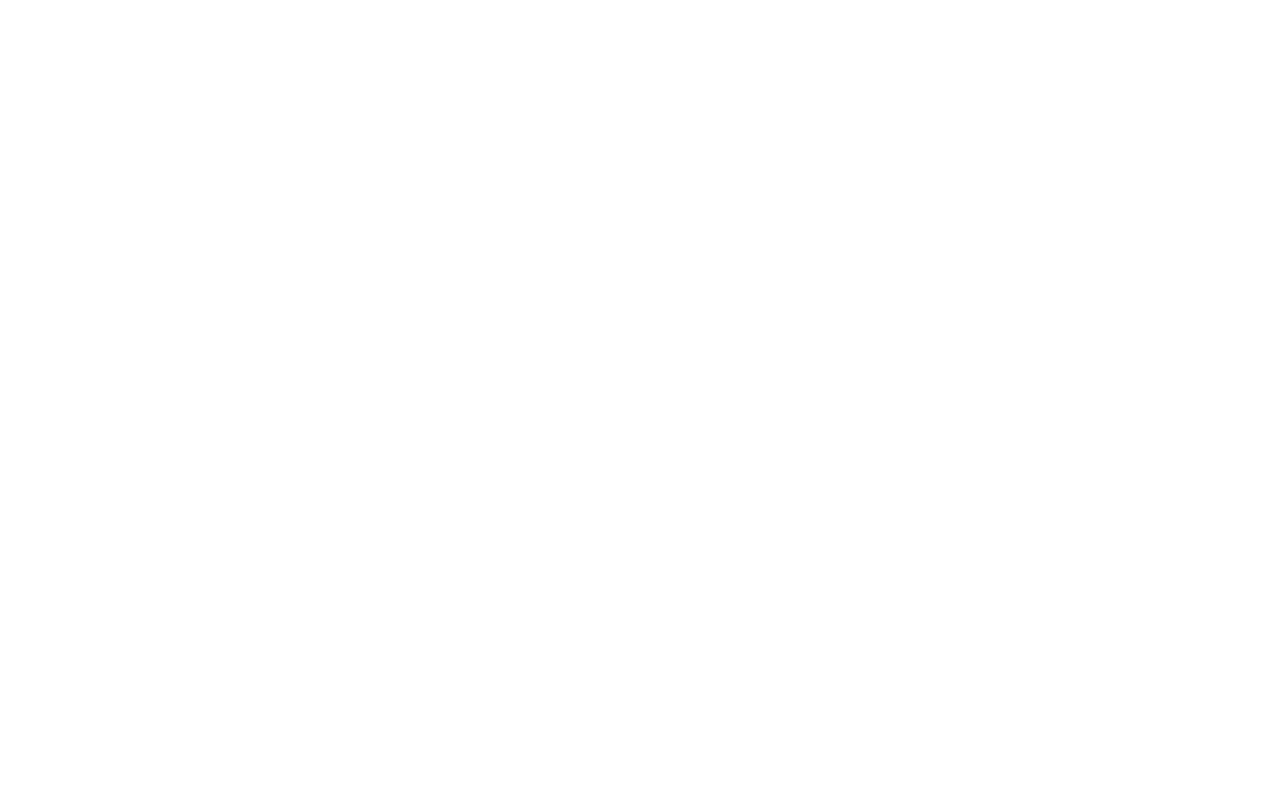
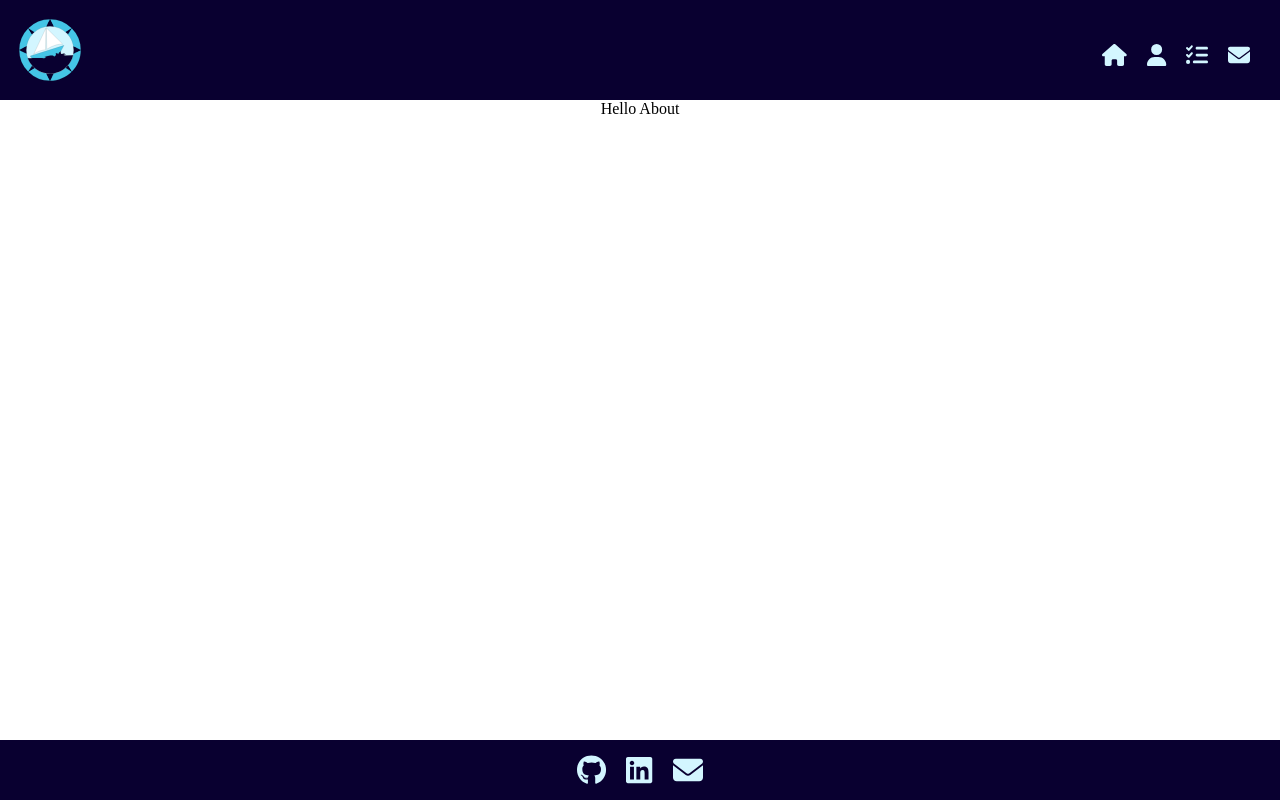
Before and after one commit to frye/react-portfolio, a React (Create React App) app: page /about in a window 1280 px wide. Before the commit this address had no page. Built offline with nearby package versions, Linux system fonts and the light colour scheme.

Commit message:
Placeholder files and routes for remaining pages.

```diff
--- a/src/App.js
+++ b/src/App.js
@@ -2,12 +2,18 @@
 import { Routes, Route } from "react-router-dom";
 import Layout from "./components/Layout";
 import Home from "./components/Home";
+import About from "./components/About";
+import Projects from "./components/Projects";
+import Contact from "./components/Contact";
 
 function App() {
   return (
     <Routes>
       <Route path="/" element={<Layout />}>
         <Route index element={<Home />} />
+        <Route path="about" element={<About />} />
+        <Route path="projects" element={<Projects />} />
+        <Route path="contact" element={<Contact />} />
       </Route>
     </Routes>
   );
--- /dev/null
+++ b/src/components/About/index.js
@@ -0,0 +1,3 @@
+const About = () => ('Hello About');
+
+export default About;
--- /dev/null
+++ b/src/components/About/index.scss
@@ -0,0 +1,3 @@
+const About = () => ('Hello About');
+
+export default About;
--- /dev/null
+++ b/src/components/Contact/index.js
@@ -0,0 +1,3 @@
+const Contact = () => ('Hello Contact');
+
+  export default Contact;
--- a/src/components/Layout/index.scss
+++ b/src/components/Layout/index.scss
@@ -0,0 +1,4 @@
+.page {
+  width: 100%;
+  height: 100%;
+}
--- /dev/null
+++ b/src/components/Projects/index.js
@@ -0,0 +1,3 @@
+const Projects = () => ('Hello Projects');
+
+  export default Projects;
```
Also changed, not shown: src/components/Contact/index.scss (added), src/components/Projects/index.scss (added).
